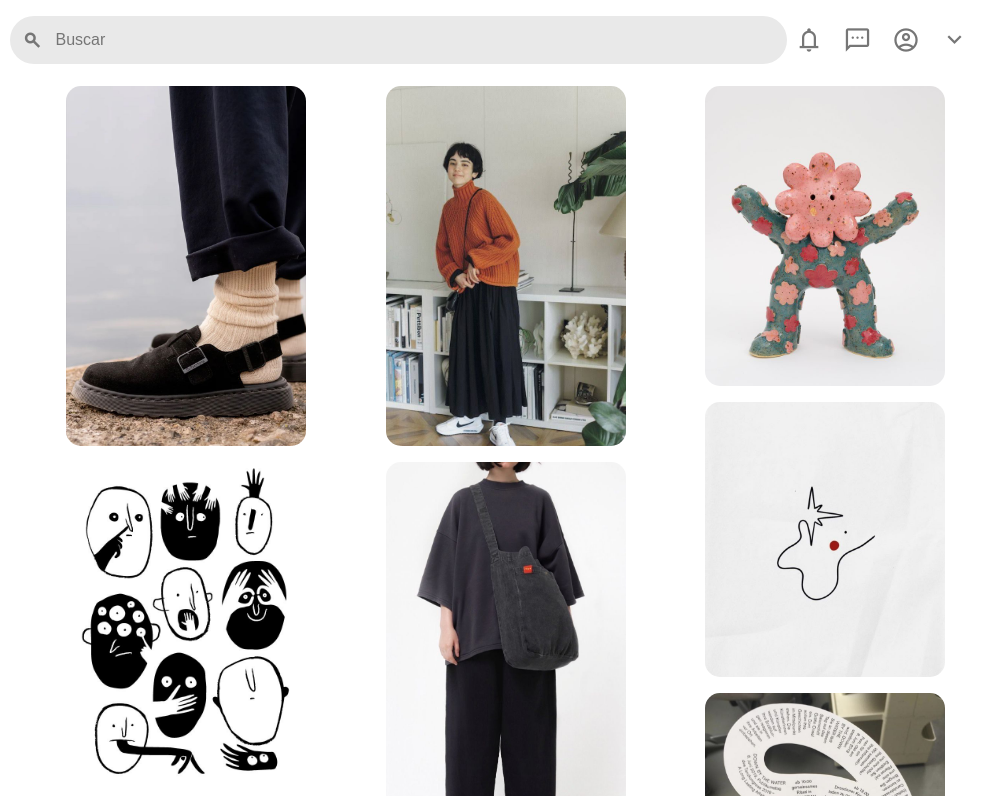
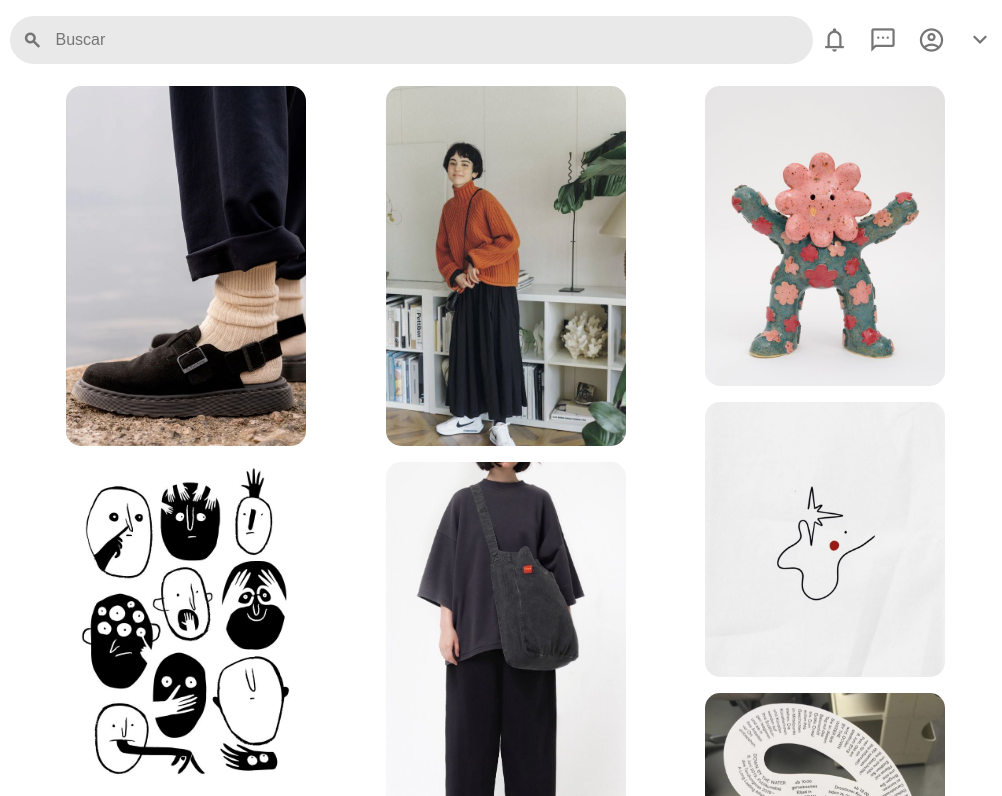
Before and after one commit to elsaaida/clon-pinterest, a plain HTML site: page index.html in a window 1280 px wide. Shown: the top 796 px of the page, 278-1280 px from the left. Drawn offline with nearby package versions, Linux system fonts and the light colour scheme.

Commit message:
Add files via upload

```diff
--- a/style.css
+++ b/style.css
@@ -11,7 +11,7 @@ body{
 }
 /* comentario en css, solo cambia el formatito, pero el cmd es el mimso jijí */
 header nav{
-    width: 98vw;
+    width: 100vw;
     height: 80px;
     font-size: 16px;
     background-color: white;
```
